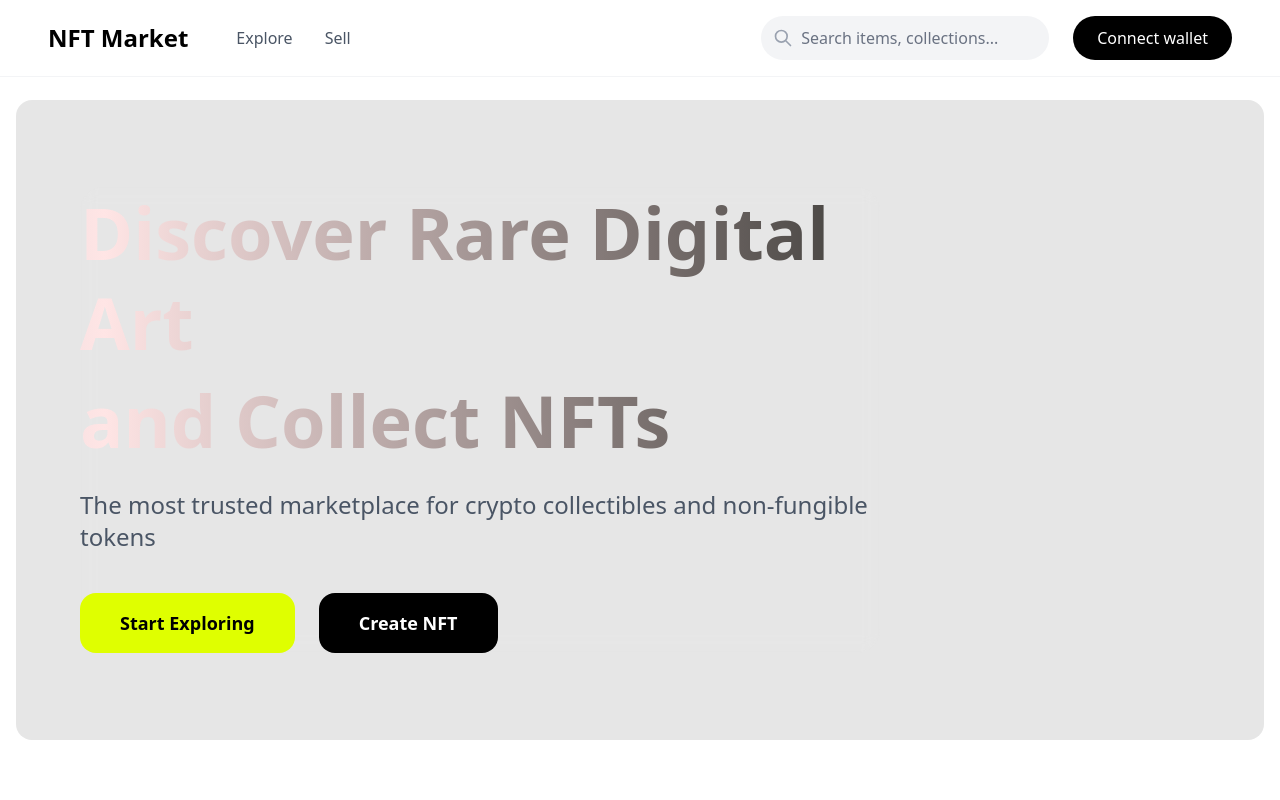
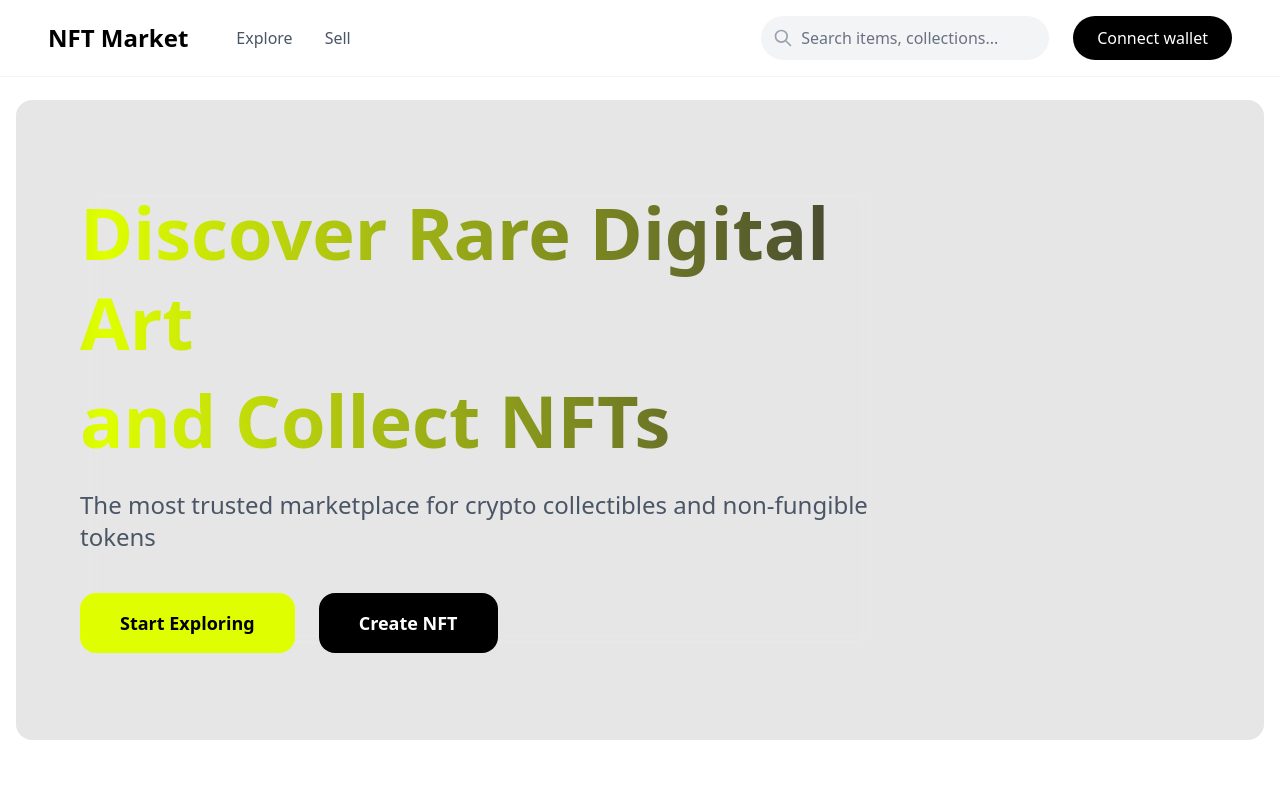
Before and after one commit to gala1234/nft-market-place, a Next.js app: page / in a window 1280 px wide. Shown: the top 800 px of the page. Built offline with nearby package versions, Linux system fonts and the light colour scheme.

Commit message:
changing color

```diff
--- a/src/app/globals.css
+++ b/src/app/globals.css
@@ -9,10 +9,19 @@
   --hoki: #638ba3;
   --yellow-fluor: #dfff00;
   --yellow-fluor-lighter: #ffff33;
-  --yellow-fluor-darker: #adff2f;
   --pink: #ffe5e5;
+  --black: #000000;
+  --white: #ffffff;
+
+  /* Transparent Colors */
   --transparent-gray: rgba(128, 128, 128, 0.2);
   --transparent-white: rgba(255, 255, 255, 0.5);
+
+  /* Dark Mode Colors */
+  --dark-tuatara: #222222;
+  --dark-foggy-gray: #444444;
+  --dark-yellow-fluor: #adff2f;
+  --dark-pink: #ffc0cb;
 
   /* Theme Variables */
   --text-primary: var(--tuatara);
@@ -26,8 +35,8 @@
 
   --gradient-primary: linear-gradient(
     90deg,
-    var(--hoki),
-    var(--pink),
+    var(--black),
+    var(--yellow-fluor),
     var(--tuatara)
   );
   --gradient-secondary: linear-gradient(
```
